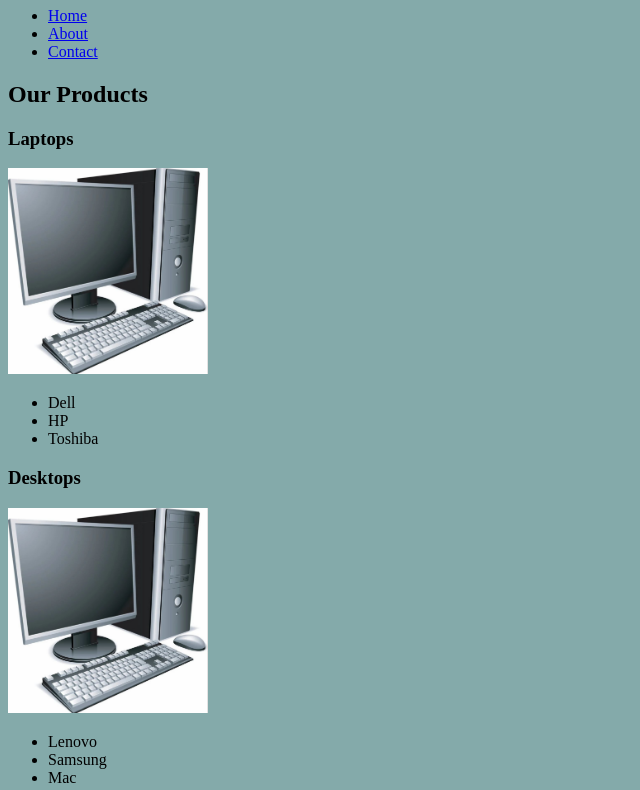
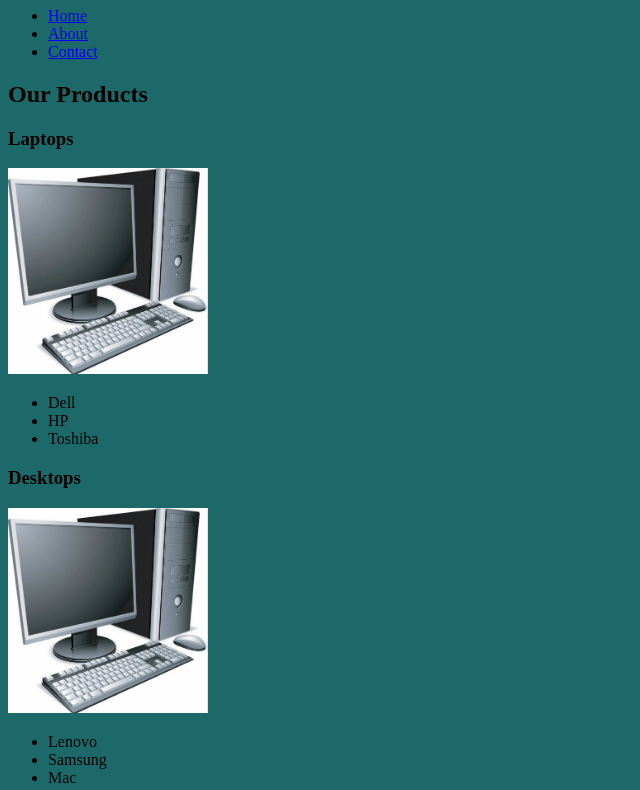
Before and after one commit to JackMwisa/HTML-assigment, a plain HTML site: page index.html in a window 1280 px wide. Shown: the part 73-863 px from the top of the page, without its empty margins (0-640 px from the left). Drawn offline with Linux system fonts and the light colour scheme.

Commit message:
Update index.html

```diff
--- a/index.html
+++ b/index.html
@@ -8,7 +8,7 @@
     <title>Computer Shop</title>
 </head>
 
-<body style="background-color:rgb(132, 170, 170);">
+<body style="background-color:rgb(29, 105, 105);">
     <header>
         <h1>Welcome to Our Computer Shop</h1>
         <nav>
```
